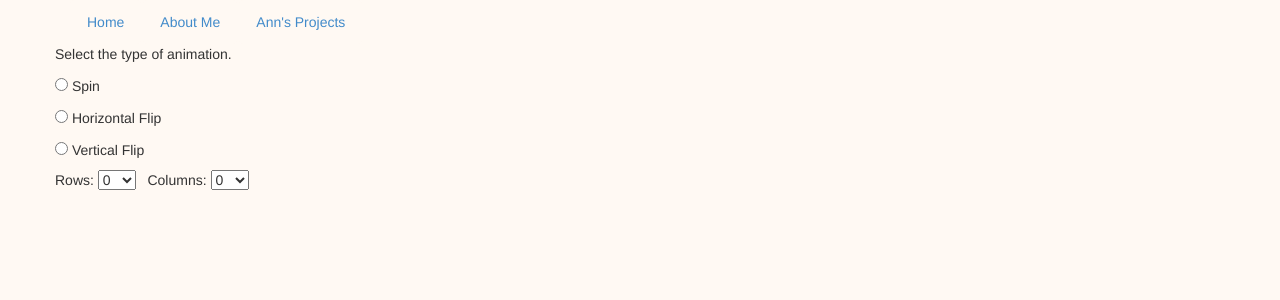
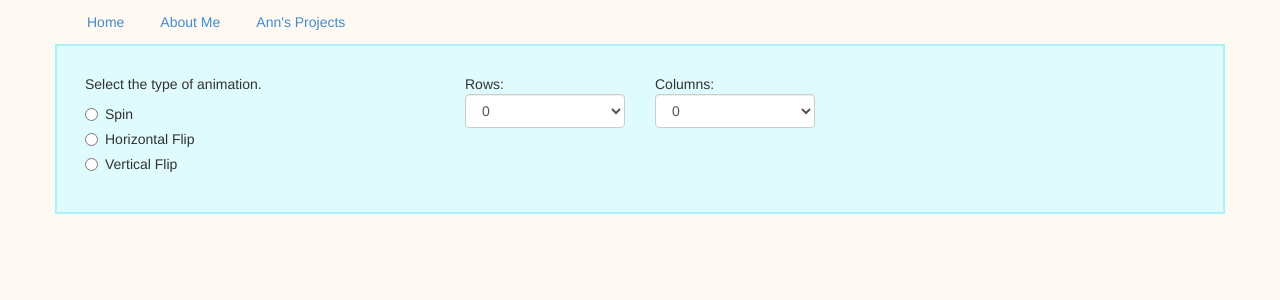
Before and after one commit to agunter505/anns-page, a PHP site: page /projects.html in a window 1280 px wide. Shown: the top 300 px of the page. Run offline with PHP 8.4, Linux system fonts and the light colour scheme; some libraries are stand-ins or nearby versions.

Commit message:
Form style
Updated form styles and colors

```diff
--- a/css/style.css
+++ b/css/style.css
@@ -1,12 +1,11 @@
 body {
 	background: #FFF9F3;
-
 }
 
 .img-bordered {
 	border: solid #ABF1F7 2px;
 }
-
+/*jumbotron*/
 .jumbotron {
 	background: #DFFBFE;
 	border: solid #ABF1F7 2px;
@@ -20,13 +19,11 @@ body {
 	background: #FFF9F3;
 	border: solid #FFF9F3 2px;
 }
-
 /*add border and background to columns on front page*/
 .anns-box {
 	background: #DFFBFE;
 	border: solid #ABF1F7 2px;
 }
-
 /*Styling for columns of same height*/
 .container-xs-height {
 	display: table;
@@ -132,10 +129,6 @@ html, body {
 	min-height:100%;
 }
 
-/*#done {
-	height:100%;
-}*/
-
 .centered-header {
 	width: 100%;
 	height: 100%;
@@ -207,15 +200,25 @@ html, body {
 .fillerwrap {
 	float: right;
 }
+/*animated squares menu*/
+form {
+	background: #DFFBFE;
+	border: solid #ABF1F7 2px;
+	padding: 2em;
+}
 
+#parentDiv {
+	padding-top: 2em;
+}
 
 /*style for animated squares on projects page*/
 .annSquare, .firstSquare {
-	background: red;
+	background: #FFE1DF;
 	height: 38px;
 	width: 38px;
 	float: left;
 	margin: 1px;
+	border: solid #FF8E88 1px;
 }
 
 .firstSquare {
--- a/projects.html
+++ b/projects.html
@@ -30,31 +30,34 @@
     <!-- end nav-pills container -->
     <!-- begin content container -->
     <div class="container">
-      <!-- begin row -->
+      <!-- begin row for form -->
       <div class="row">
+        <!-- begin form -->
         <form>
-          <div id="hidediv">
-            <p>Select the type of animation.</p>
-            <p><input
-              type="radio"
-              name="anitype"
-              value="spin"
-              class="anibutton"
-              id="spinButton"> Spin</p>
-            <p><input
-              type="radio"
-              name="anitype"
-              value="hFlip"
-              class="anibutton"
-              id="hFlipButton"> Horizontal Flip</p>
-            <p><input
-              type="radio"
-              name="anitype"
-              value="vFlip"
-              class="anibutton"
-              id="vFlipButton"> Vertical Flip</p>
+          <div class="row">
+            <div class="col-xs-4">
+              Select the type of animation.
+              <div class="radio">
+                <label>
+                  <input type="radio" name="anitype" value="spin" class="anibutton" id="spinButton">
+                  Spin
+                </label>
               </div>
-          <p>Rows: <select name="rows" id="rows">
+              <div class="radio">
+                <label>
+                  <input type="radio" name="anitype" value="hFlip" class="anibutton" id="hFlipButton">
+                  Horizontal Flip
+                </label>
+              </div>
+              <div class="radio">
+                <label>
+                  <input type="radio" name="anitype" value="vFlip" class="anibutton" id="vFlipButton">
+                  Vertical Flip
+                </label>
+              </div>
+            </div>
+            <div class="col-xs-2">
+              Rows: <select class="form-control" id="rows">
                 <option value="0">0</option>
                 <option value="1">1</option>
                 <option value="2">2</option>
@@ -67,8 +70,9 @@
                 <option value="9">9</option>
                 <option value="10">10</option>
               </select>
-
-          &nbsp; Columns: <select name="columns" id="columns">
+            </div>
+            <div class="col-xs-2">
+              Columns: <select class="form-control" id="columns">
                 <option value="0">0</option>
                 <option value="1">1</option>
                 <option value="2">2</option>
@@ -80,9 +84,15 @@
                 <option value="8">8</option>
                 <option value="9">9</option>
                 <option value="10">10</option>
-          </select></p>
-
+              </select>
+            </div>
+          </div>
         </form>
+        <!-- end form -->
+      </div>
+      <!-- end row -->
+      <!-- begin row for animated squares -->
+      <div class="row">
         <div id="parentDiv">
         </div>
       </div>
```
Also changed, not shown: js/ann.js (+20 -16 lines). Lines whose indentation alone changed are shown as unchanged.
